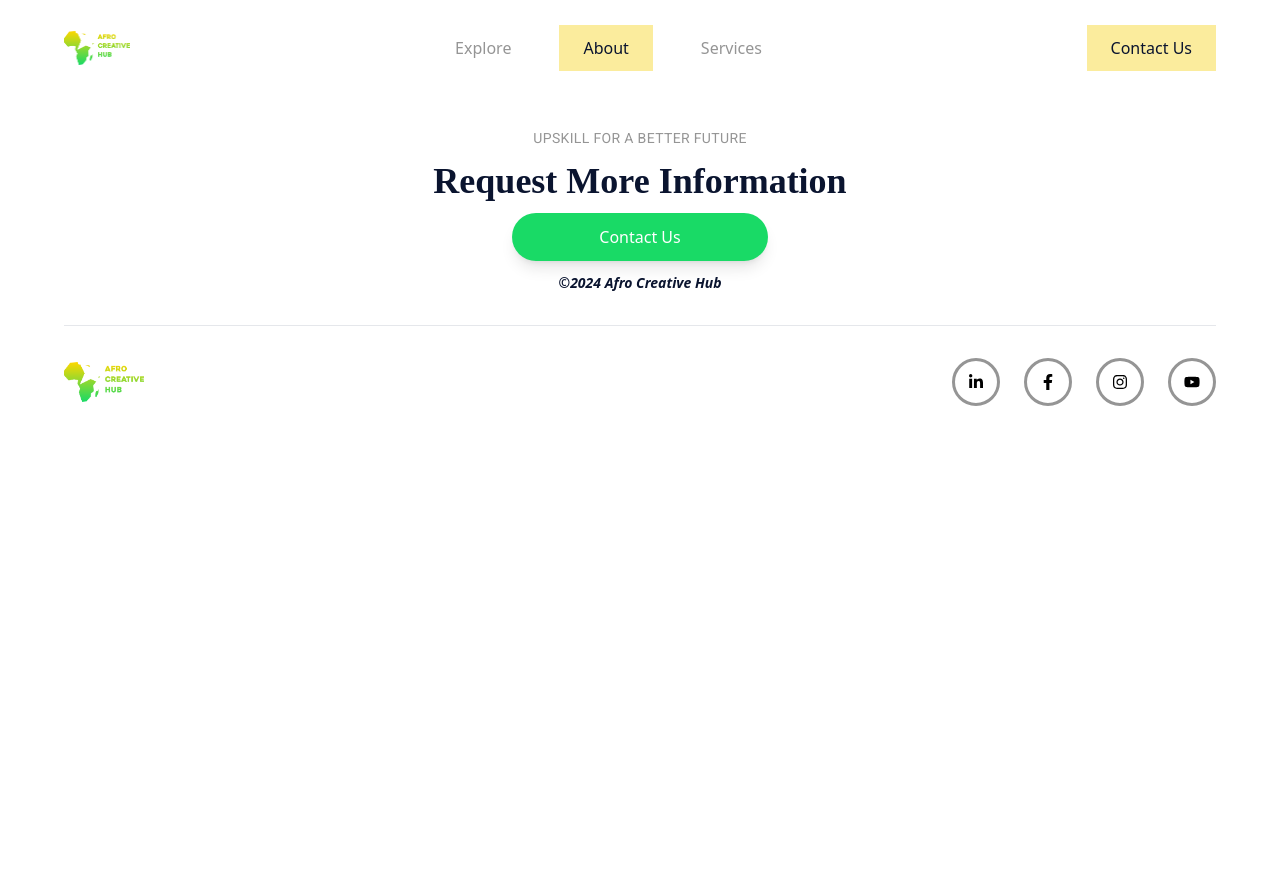
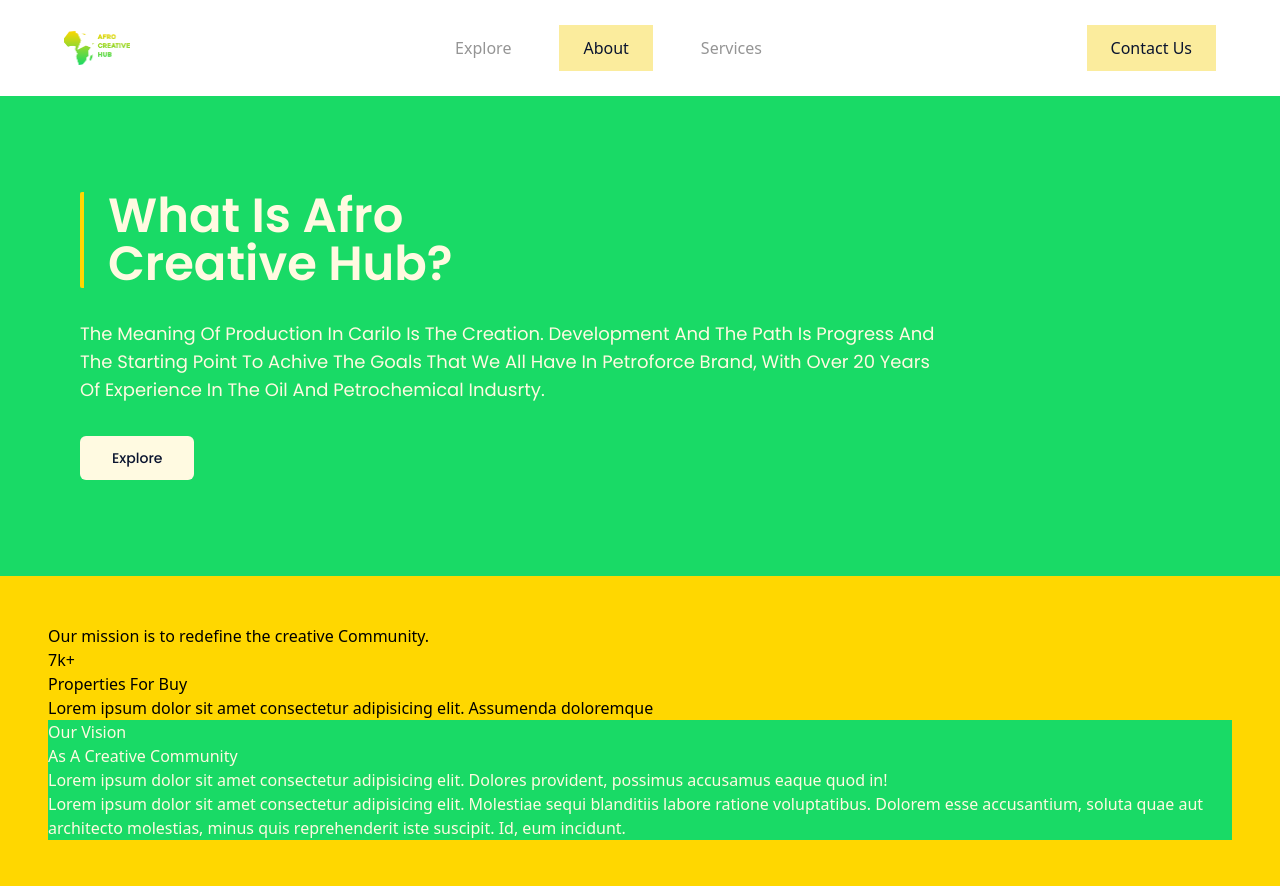
Before and after one commit to Ejike-Daniel/Afro-Creative-Hub, a React (Vite) app: page /about in a window 1280 px wide. Shown: the top 886 px of the page. Before the commit the page ends 800 px from the top, so only its background shows below. Built offline with nearby package versions, Linux system fonts and the light colour scheme; a web font is replaced by a local one.

Commit message:
Added new files and modified about page

```diff
--- a/src/components/Button.jsx
+++ b/src/components/Button.jsx
@@ -2,7 +2,7 @@
 const Button = ({ children, className }) => {
   return (
     <button
-      className={`${className} bg-tealishGreen text-center font-medium w-56 md:w-[16rem] text-white lg:hover:text-midnight lg:hover:bg-sunriseOrange py-3 rounded-3xl`}
+      className={`${className}  text-center font-medium w-56 md:w-[16rem] text-white lg:hover:text-midnight lg:hover:bg-sunriseOrange py-3 rounded-3xl`}
     >
       {children}
     </button>
--- a/src/components/Card.jsx
+++ b/src/components/Card.jsx
@@ -3,7 +3,7 @@
 const Card = ({ className, children }) => {
   return (
     <div
-      className={`${className} bg-tealishGreen text-center shadow-lg w-[90%]  md:w-[33%] h-[15rem] px-6 py-12 `}
+      className={`${className} bg-tealishGreen text-center shadow-lg w-[90%]  md:w-[33%] lg:w-[20%] h-[15rem] px-6 py-12 `}
     >
       {children}
     </div>
--- a/src/components/Footer.jsx
+++ b/src/components/Footer.jsx
@@ -10,7 +10,7 @@
 
 const Footer = () => {
   return (
-    <footer className=" flex flex-col-reverse lg:flex-col items-center py-8 gap-8">
+    <footer className=" flex flex-col-reverse lg:flex-col items-center py-8 gap-8 sha">
       <section className=" flex flex-col  gap-3">
         <p className=" font-roboto text-[14px] text-mountainMist text-center uppercase tracking-wide">
           upskill for a better future
@@ -19,7 +19,7 @@
           Request More Information
         </p>
         <Link to={"contact"} className="flex items-center justify-center">
-          <Button className={" font-medium shadow-lg "}>Contact Us</Button>
+          <Button className={" font-medium shadow-lg bg-tealishGreen "}>Contact Us</Button>
         </Link>
 
         <span className="text-center text-sm font-bold text-midnight italic">
--- a/src/pages/about/About.jsx
+++ b/src/pages/about/About.jsx
@@ -1,7 +1,16 @@
 import Container from "../../components/Container";
+import AboutHero from "./AboutHero";
+import FAQ from "./FAQ";
+import Purpose from "./Purpose";
 
 const About = () => {
-  return <Container></Container>;
+  return (
+    <Container>
+      <AboutHero />
+      <Purpose />
+      <FAQ />
+    </Container>
+  );
 };
 
 export default About;
--- /dev/null
+++ b/src/pages/about/AboutHero.jsx
@@ -0,0 +1,28 @@
+import { Link } from "react-router-dom";
+
+const AboutHero = () => {
+  return (
+    <section className=" bg-tealishGreen w-full px-12 lg:px-20 py-24 flex flex-col items-center gap-8 font-poppins text-sm text-earlyDawn">
+      <div className="w-full whitespace-nowrap px-6 rounded-l-sm lg:border-l-[4px]  lg:border-duckyYellow">
+        <h1 className="font-semibold text-3xl md:text-5xl leading-normal text-center lg:text-left ">
+          What Is Afro <br /> <span>Creative Hub?</span>
+        </h1>
+      </div>
+      <div className="flex flex-col gap-8  items-center lg:items-start">
+        <p className="text-center  lg:text-left  lg:pr-[16rem] capitalize text-lg">
+          The meaning of production in carilo is the creation. development and
+          the path is progress and the starting point to achive the goals that
+          we all have in  petroforce Brand, with over 20 years of experience in
+          the oil and petrochemical indusrty.
+        </p>
+        <Link to={"/"}>
+          <button className=" px-8 py-3 rounded-md font-medium  bg-earlyDawn lg:hover:bg-duckyYellow text-midnight">
+            Explore
+          </button>
+        </Link>
+      </div>
+    </section>
+  );
+};
+
+export default AboutHero;
--- /dev/null
+++ b/src/pages/about/FAQ.jsx
@@ -0,0 +1,12 @@
+import car from '../../assets/car-img.png'
+
+const FAQ = () => {
+  return (
+    <section className= ' shadow-inner shadow-smokeyGrey'>
+      <div><img src={car} alt={car} /></div>
+      <div></div>
+    </section>
+  )
+}
+
+export default FAQ
--- /dev/null
+++ b/src/pages/about/Purpose.jsx
@@ -0,0 +1,36 @@
+const Purpose = () => {
+  return (
+    <section className="bg-duckyYellow w-full py-12 px-12">
+      <div>
+        <h2>Our mission is to redefine the creative Community.</h2>
+        <div>
+          <div>
+            <p>7k+</p>
+            <p>Properties For Buy</p>
+            <p>
+              Lorem ipsum dolor sit amet consectetur adipisicing elit. Assumenda
+              doloremque
+            </p>
+          </div>
+        </div>
+      </div>
+      <div className=" bg-tealishGreen text-earlyDawn">
+        <h2>
+          Our Vision <br /> As A Creative Community
+        </h2>
+        <p>
+          Lorem ipsum dolor sit amet consectetur adipisicing elit. Dolores
+          provident, possimus accusamus eaque quod in!
+        </p>
+        <p>
+          Lorem ipsum dolor sit amet consectetur adipisicing elit. Molestiae
+          sequi blanditiis labore ratione voluptatibus. Dolorem esse
+          accusantium, soluta quae aut architecto molestias, minus quis
+          reprehenderit iste suscipit. Id, eum incidunt.
+        </p>
+      </div>
+    </section>
+  );
+};
+
+export default Purpose;
--- a/src/pages/home/GallerySection.jsx
+++ b/src/pages/home/GallerySection.jsx
@@ -2,7 +2,7 @@
 
 const GallerySection = () => {
   return (
-    <section className="w-full py-10 ">
+    <section className="w-full py-10 px-10 mb-16 ">
       <ImageCard />
     </section>
   );
--- a/src/pages/home/Hero.jsx
+++ b/src/pages/home/Hero.jsx
@@ -3,9 +3,9 @@
 
 const Hero = () => {
   return (
-    <section className="w-full bg-heroBg2 bg-cover bg-no-repeat pt-16 py-16 bg-duckyYellow    flex justify-center flex-col">
-      <div className=" flex flex-col justify-center items-center gap-6 py-3 md:py-16 font-poppins ">
-        <h1 className=" text-4xl md:text-6xl font-bold text-center pb-8   ">
+    <section className="w-full bg-he bg-cover bg-no-repeat pt-16 py-16 bg-duckyYellow  flex justify-center flex-col">
+      <div className=" flex flex-col justify-center items-center gap-6 py-3 md:py-10 font-poppins ">
+        <h1 className=" text-4xl md:text-6xl font-bold text-center pb-8 ">
           Connect With <br />
           <span className="text-earlyDawn pb-6">Creative Minds</span>
           <br /> <span>Afro Creative Hub</span>
@@ -15,7 +15,7 @@
           creative <br />
           world from discovering inspiration, to connecting with one another.
         </p>
-        <Button className={'mb-7'}>Hire a Freelancer</Button>
+        <Button className={"mb-7 bg-tealishGreen"}>Hire a Freelancer</Button>
       </div>
       <SearchBar />
     </section>
--- a/src/pages/home/ImageCard.jsx
+++ b/src/pages/home/ImageCard.jsx
@@ -1,22 +1,29 @@
-import { AiOutlineLike } from "react-icons/ai";
-import { FiEye } from "react-icons/fi";
+import { AiFillLike } from "react-icons/ai";
+import { AiFillEye } from "react-icons/ai";
 import data from "../home/GalleryData";
+import Button from "../../components/Button";
+
 const ImageCard = () => {
   return (
-    <section className="  grid-cols-3 grid-rows-4 gap-4">
+    <div className=" w-full flex flex-col items-center gap-8">
+      <section className="grid  grid-cols-3 grid-rows-4 gap-6">
         {data.map(({ img, id, likes, views }, index) => (
           <div key={index}>
-          <div className="flex flex-col gap-6 items-center justify-center">
+            <div className="flex flex-col gap-6 items-center justify-center py-2 ">
               <img src={img} alt={id} />
-            <div className="flex justify-between items-center gap-28">
-              <p>{id}</p>
-              <div className="flex  justify-between items-center gap-6">
-                <div className="flex  justify-between items-center gap-2">
-                  <AiOutlineLike className="text-mountainMist" />
+              <div className="flex flex-col md:flex-row justify-between gap-5 items-center lg:gap-20 md:gap-16">
+                <p className='w-full '>{id}</p>
+                <div className="flex  justify-between items-center gap-4 md:gap-6">
+                  <div className="flex justify-between items-center gap-1 md:gap-2">
+                    <button className=" text-mountainMist font-bold">
+                      <AiFillLike />
+                    </button>
                     <p>{likes}</p>
                   </div>
                   <div className="flex  justify-between items-center gap-2">
-                  <FiEye className="text-mountainMist" />
+                    <button className="text-mountainMist">
+                      <AiFillEye />
+                    </button>
                     <p>{views}</p>
                   </div>
                 </div>
@@ -25,6 +32,8 @@
           </div>
         ))}
       </section>
+      <Button className={"bg-duckyYellow"}>Browse More</Button>
+    </div>
   );
 };
 
--- a/src/pages/home/Statistics.jsx
+++ b/src/pages/home/Statistics.jsx
@@ -3,10 +3,17 @@
 
 const Statistics = () => {
   return (
-    <section className="bg-duckyYellow py-8  font-poppins text-earlyDawn">
-      <div className="flex  flex-col md:flex-row justify-center items-center gap-12 relative">
+    <section className="bg-duckyYellow py-8 md:h-[15rem] relative  font-poppins text-earlyDawn">
+      <div className="flex  flex-col md:flex-row justify-center items-center gap-12">
         {data.map(({ stats, context }, index) => (
-          <Card key={index} className="   ">
+          <Card
+            key={index}
+            style={{
+              position: "absolute",
+              top: `${index * 59}rem`,
+              left: `${index * 34}px`,
+            }}
+          >
             <h1 className="font-extrabold text-6xl whitespace-nowrap">
               {stats}
             </h1>
```
Also changed, not shown: src/assets/img8.png. Lines whose indentation alone changed are shown as unchanged.
